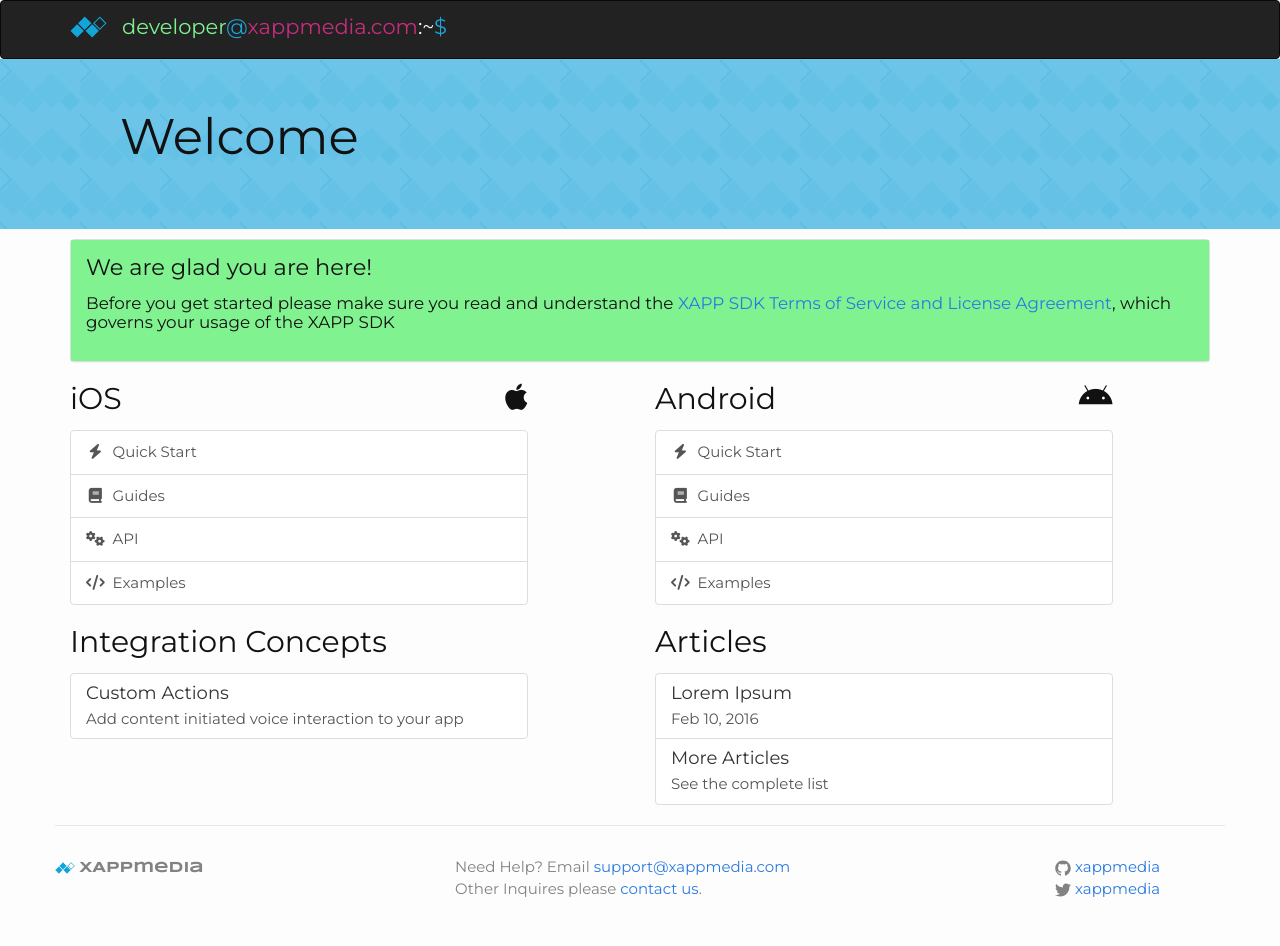
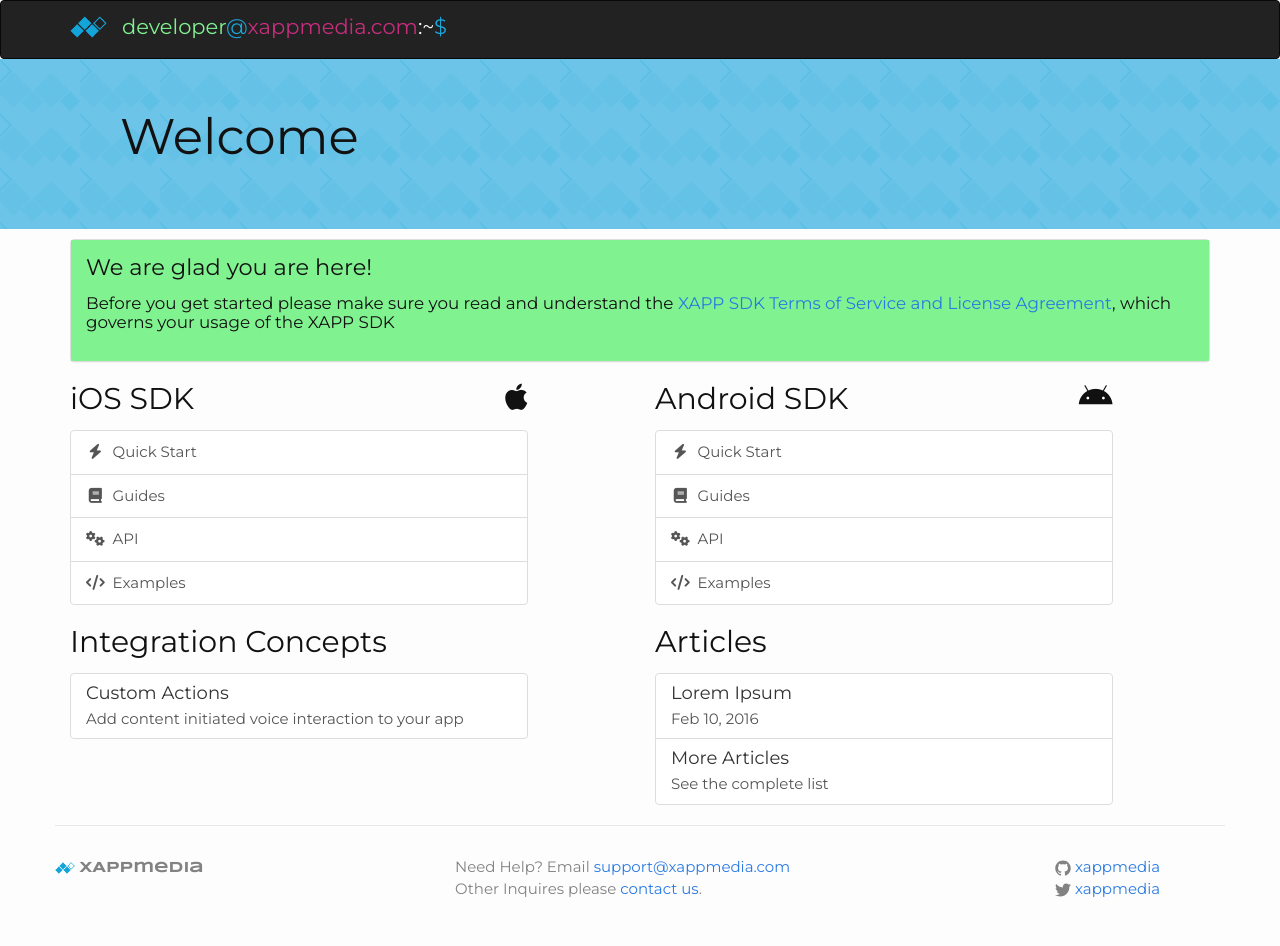
Before and after one commit to chrsdietz/Documentation, a Jekyll site: the page built from index.html, in a window 1280 px wide. Built offline with Jekyll 4.4.1, drawn with Linux system fonts in a browser that asks for light colours; nearby versions of some CDN libraries; library files that are not in the unit come from our copies; Markdown is read by kramdown in place of the engine named in the settings; comment, search, counter and statistics services are not loaded.

Commit message:
cleaned up the h1 on index

```diff
--- a/index.html
+++ b/index.html
@@ -13,13 +13,9 @@
   </div>
 </div>
 
- <!-- <div class="row">
-    <h1>SDK Documentation</h1>
-</div> -->
-
   <div class="row">
     <div class="col-md-5 col-lg-5">
-      <h2>iOS <i class="fa fa-apple pull-right"></i></h2>
+      <h2>iOS SDK <i class="fa fa-apple pull-right"></i></h2>
       <div class="list-group">
         <a class="list-group-item" href="/ios/quick-start"><i class="fa fa-bolt fa-fw"></i>&nbsp; Quick Start</a>
         <a class="list-group-item" href="/ios/guides"><i class="fa fa-book fa-fw"></i>&nbsp; Guides</a>
@@ -28,7 +24,7 @@
       </div>
     </div>
     <div class="col-md-5 col-md-offset-1 col-lg-5">
-      <h2>Android <i class="fa fa-android pull-right"></i></h2>
+      <h2>Android SDK <i class="fa fa-android pull-right"></i></h2>
       <div class="list-group">
         <a class="list-group-item" href="/android/quick-start"><i class="fa fa-bolt fa-fw"></i>&nbsp; Quick Start</a>
         <a class="list-group-item" href="/android/guides"><i class="fa fa-book fa-fw"></i>&nbsp; Guides</a>
```
